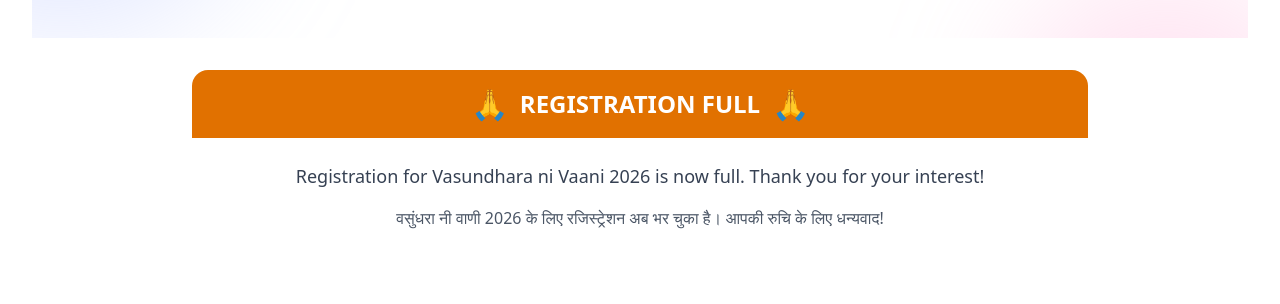
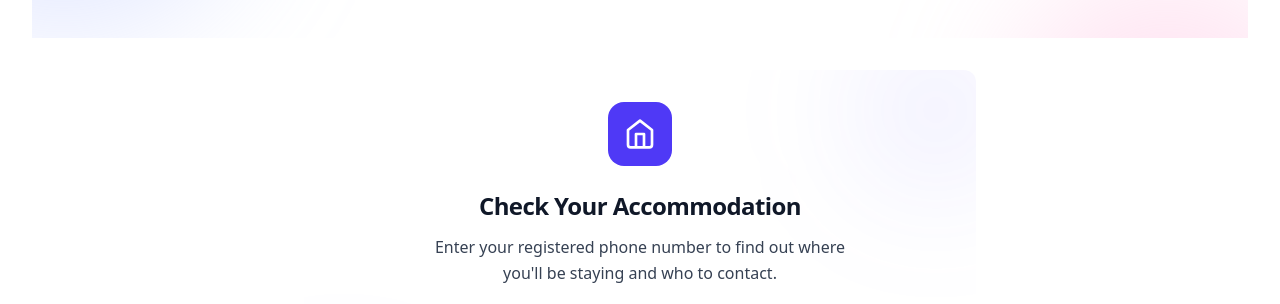
Before and after one commit to abhijitraijada/vaani, a React (Vite) app: page / in a window 1280 px wide. Shown: the part 219-523 px from the top of the page. Built offline with nearby package versions, Linux system fonts and the light colour scheme; no server answers.

Commit message:
Removed the registration full message

```diff
--- a/src/pages/Home.tsx
+++ b/src/pages/Home.tsx
@@ -78,10 +78,9 @@
           </Container>
         </section>
 
-        {/* Registration Section - Dynamic based on time */}
-        <Section>
+        {/* Registration is now full */}
+        {/* <Section>
           <div className="mx-auto max-w-4xl">
-            {/* Registration is now full */}
             <div className="bg-gradient-to-br from-amber-50 to-orange-50 dark:from-amber-950/40 dark:to-orange-950/40 border-2 border-amber-400 dark:border-amber-600 rounded-2xl shadow-xl overflow-hidden">
               <div className="bg-amber-600 dark:bg-amber-800 px-6 py-4 text-center">
                 <h2 className="text-2xl sm:text-3xl font-bold text-white flex items-center justify-center gap-3">
@@ -100,7 +99,7 @@
               </div>
             </div>
           </div>
-        </Section>
+        </Section> */}
 
         {/* Host Accommodation Search Section */}
         <Section id="accommodation-lookup">
```
